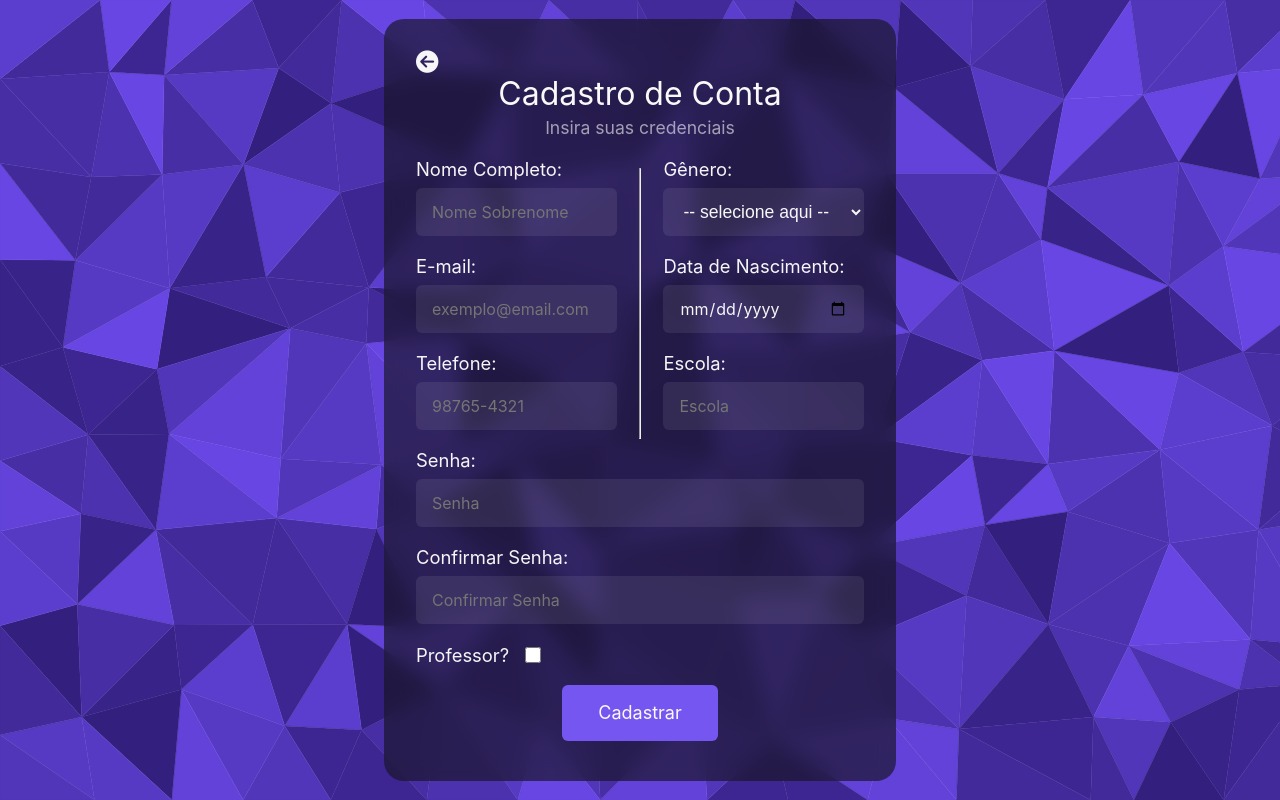
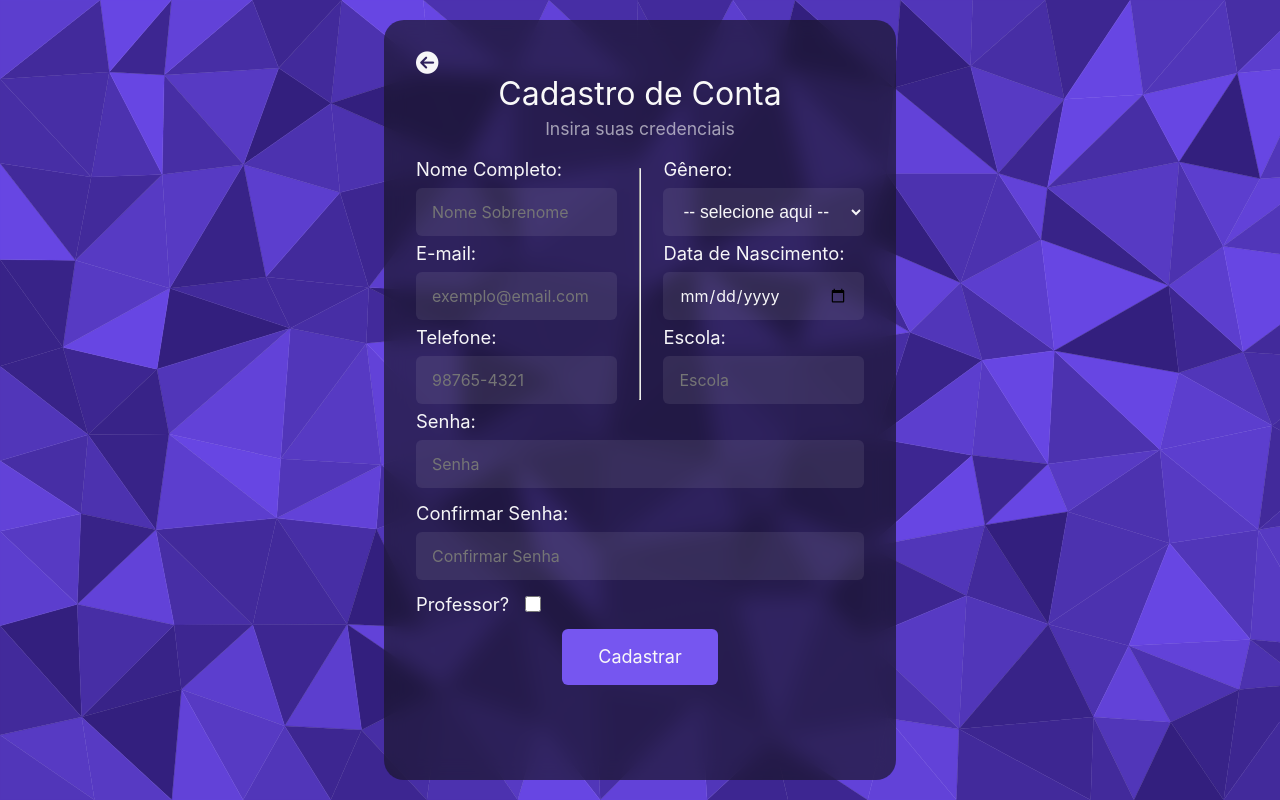
Before and after one commit to phdaccache/Projeto_MC656, a React (Create React App) app in the folder frontend/: page /signup in a window 1280 px wide. Built offline with nearby package versions, Linux system fonts and the light colour scheme.

Commit message:
fix: fix height inconsistency

```diff
--- a/frontend/src/pages/Login/Login.css
+++ b/frontend/src/pages/Login/Login.css
@@ -8,12 +8,13 @@
   position: relative;
   z-index: 3;
   max-width: 28%;
-  padding: 5rem 2rem 4rem;
+  padding: 4.5rem 2rem 4rem;
   border-radius: 1rem;
   background: rgb(24 21 36 / 66%);
   backdrop-filter: blur(10px);
   text-align: center;
   animation: fadeIn 0.7s ease-out;
+  height: 60vh;
 }
 
 .login-container > h2 {
--- a/frontend/src/pages/SignUp/SignUp.css
+++ b/frontend/src/pages/SignUp/SignUp.css
@@ -9,6 +9,7 @@
   backdrop-filter: blur(10px);
   text-align: center;
   animation: fadeIn 1s ease-out;
+  height: 95vh;
 }
 
 .signup-back {
@@ -55,7 +56,7 @@
 .signup-option {
   text-align: left;
   /* width: 40%; */
-  margin-bottom: 1.2rem;
+  margin-bottom: 3%;
 }
 
 .main-infos {
```
